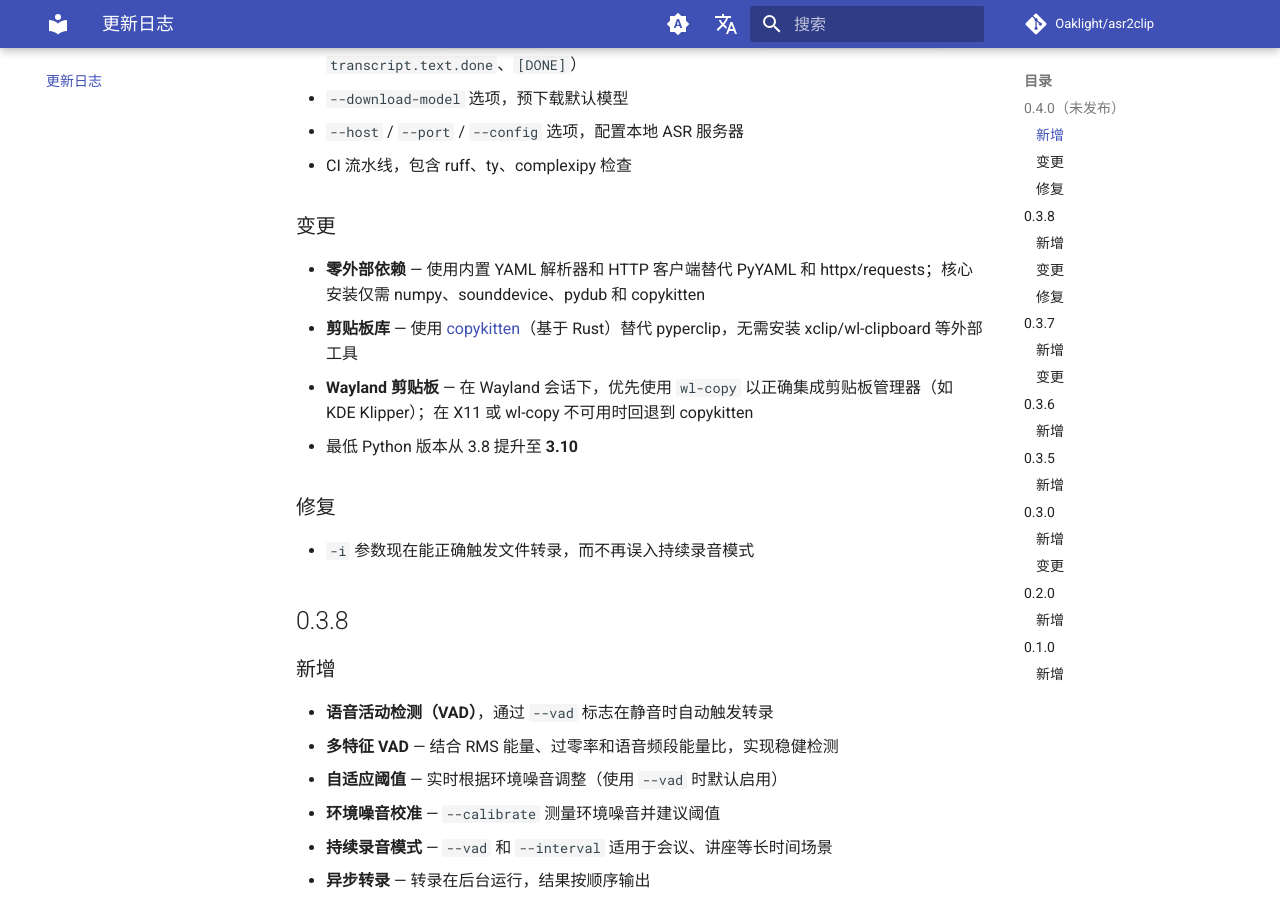
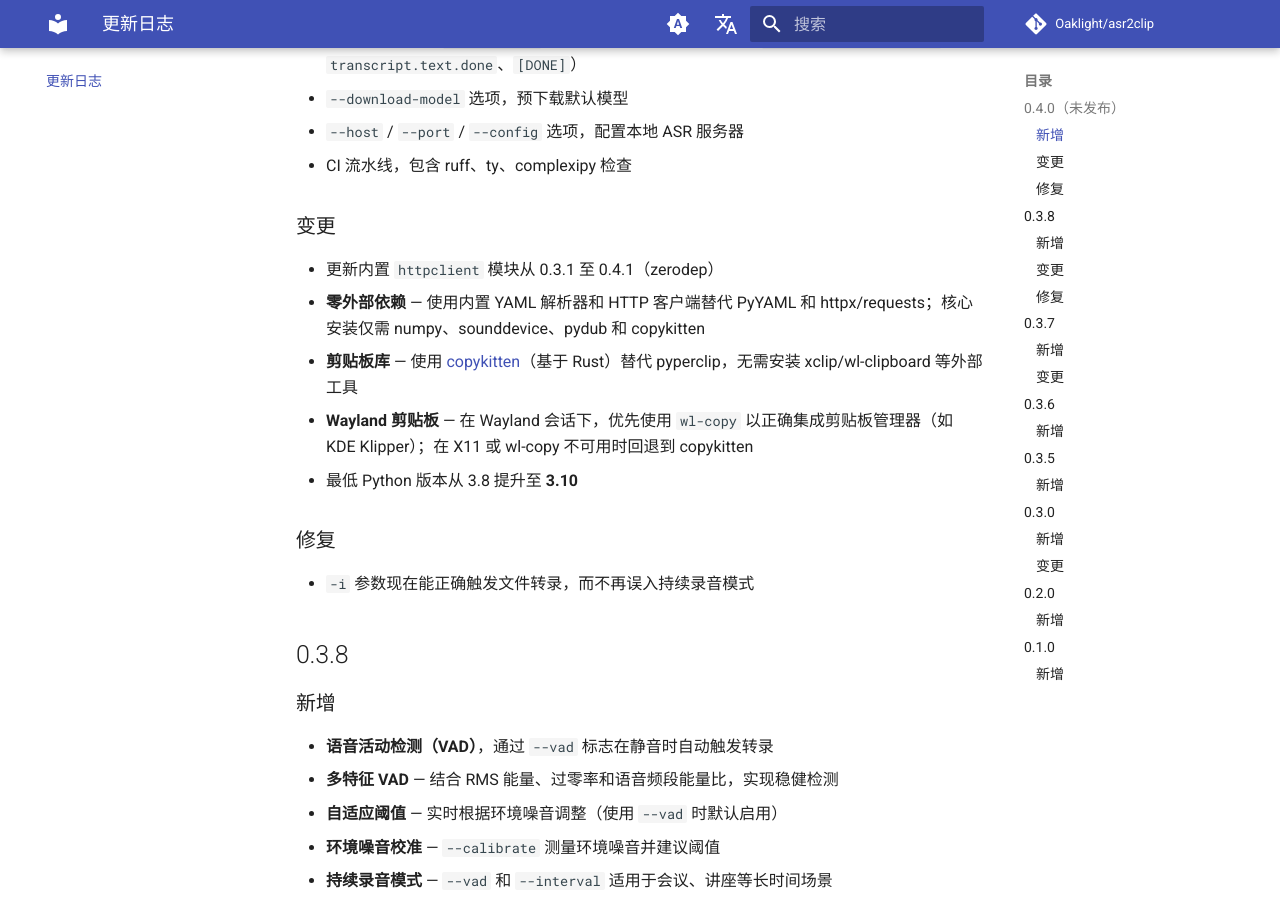
Before and after one commit to Oaklight/asr2clip, an MkDocs documentation site: the page built from docs/changelog.md, in a window 1280 px wide and 900 px high, scrolled down 634 px. Built offline with MkDocs 1.6.1 and Material for MkDocs 9.7.7, drawn with Linux system fonts in a browser that asks for light colours; comment, search, counter and statistics services are not loaded.

Commit message:
docs: update changelog for vendored httpclient 0.4.1

```diff
--- a/docs/changelog.md
+++ b/docs/changelog.md
@@ -18,6 +18,7 @@ asr2clip 的所有重要变更均记录在此。
 
 ### 变更
 
+- 更新内置 `httpclient` 模块从 0.3.1 至 0.4.1（zerodep）
 - **零外部依赖** — 使用内置 YAML 解析器和 HTTP 客户端替代 PyYAML 和 httpx/requests；核心安装仅需 numpy、sounddevice、pydub 和 copykitten
 - **剪贴板库** — 使用 [copykitten](https://github.com/koenvervloesem/copykitten)（基于 Rust）替代 pyperclip，无需安装 xclip/wl-clipboard 等外部工具
 - **Wayland 剪贴板** — 在 Wayland 会话下，优先使用 `wl-copy` 以正确集成剪贴板管理器（如 KDE Klipper）；在 X11 或 wl-copy 不可用时回退到 copykitten
```
